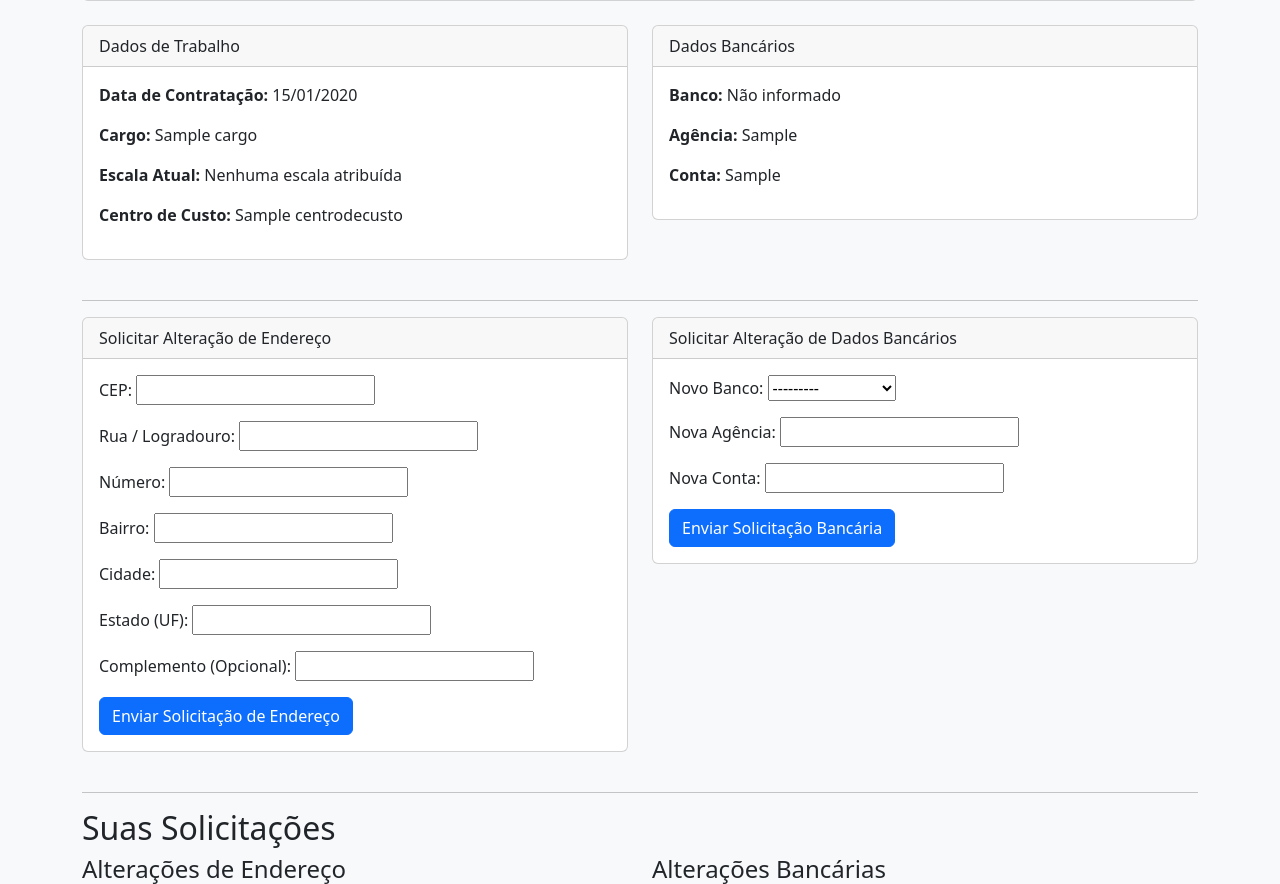
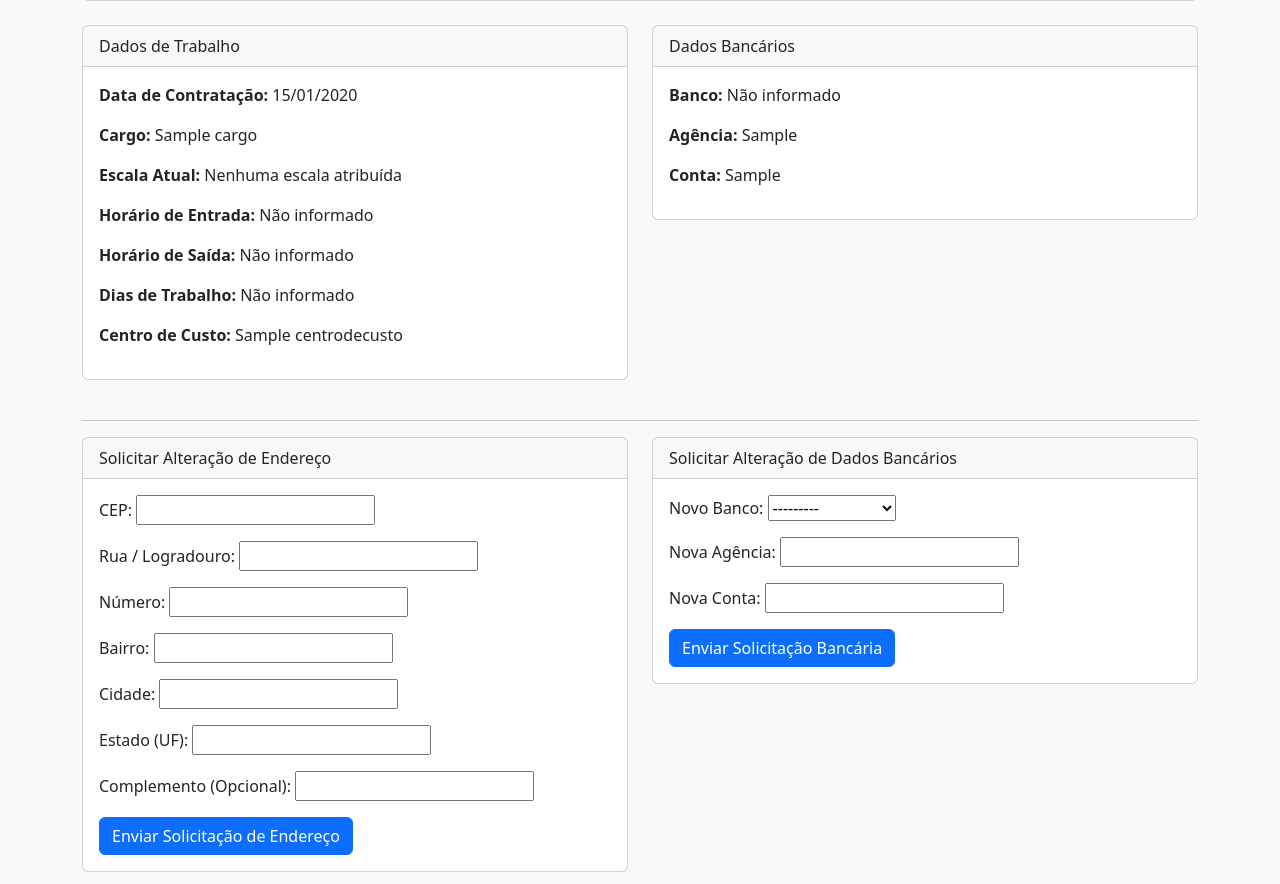
Before and after one commit to riquefernandes/hr_system, a Django app: page /home/ in a window 1280 px wide. Shown: the part 1302-2186 px from the top of the page. Run offline with Django 5.2, Linux system fonts and the light colour scheme; a user stored in the database is signed in; tables that the repository leaves empty hold one stand-in row (values such as "Sample post"); some libraries are stand-ins or nearby versions.

Commit message:
feat: display work schedule details on home page

```diff
--- a/funcionarios/templates/funcionarios/home.html
+++ b/funcionarios/templates/funcionarios/home.html
@@ -144,6 +144,15 @@
                 <p><strong>Data de Contratação:</strong> {{ funcionario_data.data_contratacao|date:"d/m/Y" }}</p>
                 <p><strong>Cargo:</strong> {{ funcionario_data.cargo.nome|default:"Não informado" }}</p>
                 <p><strong>Escala Atual:</strong> {{ escala_atual.escala.nome|default:"Nenhuma escala atribuída" }}</p>
+                {% if escala_atual %}
+                    <p><strong>Horário de Entrada:</strong> {{ escala_atual.escala.horario_entrada|time:"H:i" }}</p>
+                    <p><strong>Horário de Saída:</strong> {{ escala_atual.escala.horario_saida|time:"H:i" }}</p>
+                    <p><strong>Dias de Trabalho:</strong> {{ dias_de_trabalho }}</p>
+                {% else %}
+                    <p><strong>Horário de Entrada:</strong> Não informado</p>
+                    <p><strong>Horário de Saída:</strong> Não informado</p>
+                    <p><strong>Dias de Trabalho:</strong> Não informado</p>
+                {% endif %}
                 <p><strong>Centro de Custo:</strong> {{ funcionario_data.centro_de_custo.nome|default:"Não informado" }}</p>
             </div>
         </div>
--- a/funcionarios/views.py
+++ b/funcionarios/views.py
@@ -176,6 +176,27 @@ def home_view(request):
         funcionario=funcionario
     ).order_by("-data_solicitacao")
 
+    # Lógica de Ponto
+    ultimo_ponto_entrada = RegistroPonto.objects.filter(
+        funcionario=funcionario,
+        tipo='ENTRADA',
+        timestamp__date=agora.date()
+    ).order_by('-timestamp').first()
+
+    def formatar_dias_semana(dias_str):
+        dias_map = {
+            '0': 'Seg', '1': 'Ter', '2': 'Qua', '3': 'Qui',
+            '4': 'Sex', '5': 'Sáb', '6': 'Dom'
+        }
+        if not dias_str:
+            return "N/A"
+        dias_list = [dias_map.get(d.strip(), '') for d in dias_str.split(',')]
+        return ", ".join(filter(None, dias_list))
+
+    dias_de_trabalho = ""
+    if escala_atual:
+        dias_de_trabalho = formatar_dias_semana(escala_atual.escala.dias_semana)
+
     context = {
         "funcionario_data": funcionario,
         "form_endereco": form_endereco,
@@ -183,11 +204,13 @@ def home_view(request):
         "solicitacoes_endereco": solicitacoes_endereco,
         "solicitacoes_bancarias": solicitacoes_bancarias,
         "solicitacoes_abono": solicitacoes_abono,
-        "proxima_pausa_regra": proxima_pausa_regra,  # Variável de contexto atualizada
+        "proxima_pausa_regra": proxima_pausa_regra,
         "ultima_pausa": ultima_pausa,
         "escala_atual": escala_atual,
+        "dias_de_trabalho": dias_de_trabalho,
         "saldo_banco_horas": f"{saldo_horas}h {saldo_minutos_restantes}min",
         "saldo_banco_horas_negativo": saldo_total_minutos < 0,
+        "ultimo_ponto_entrada": ultimo_ponto_entrada,
     }
     return render(request, "funcionarios/home.html", context)
 
```
